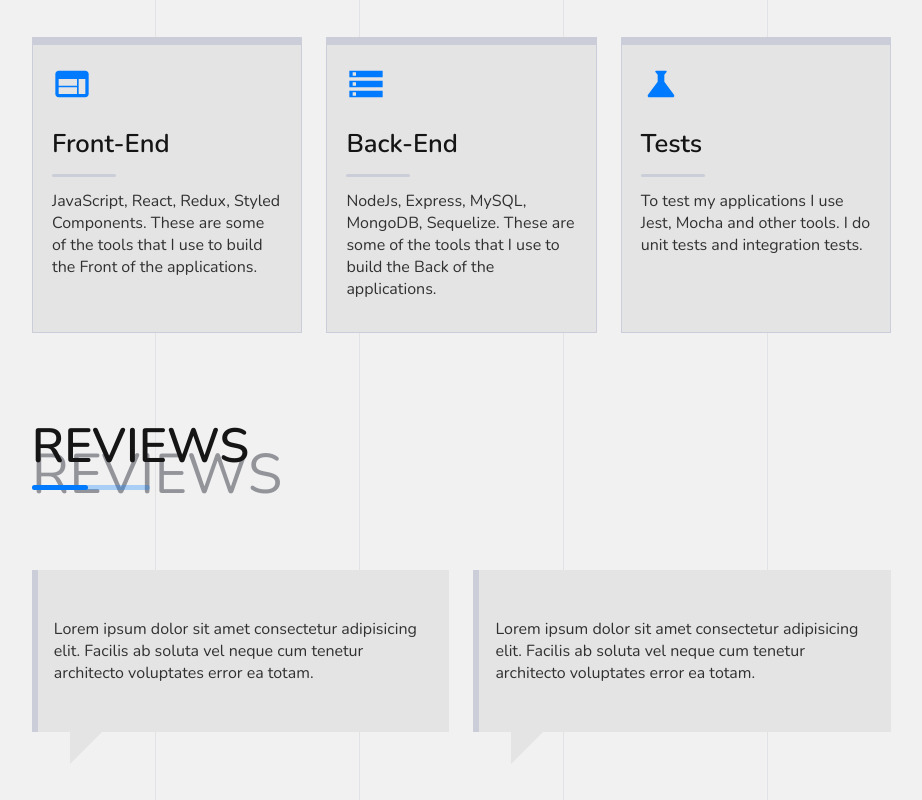
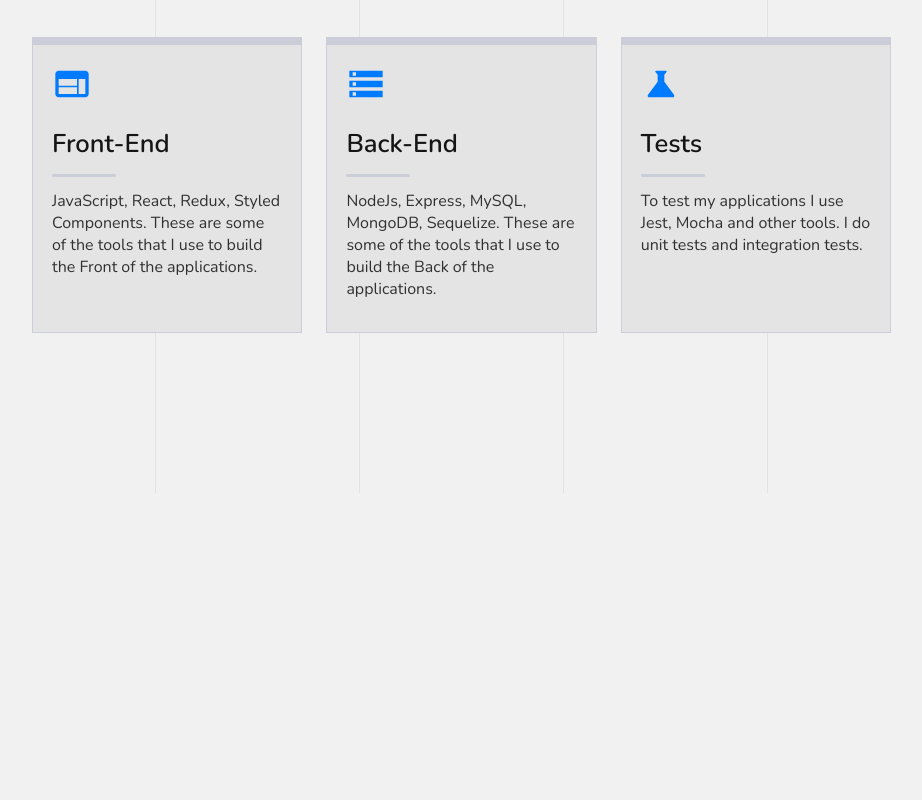
Before and after one commit to mjossany/portfolio, a React (Create React App) app: page /about in a window 1280 px wide. Shown: the part 1014-1814 px from the top of the page, without its empty margins (309-1231 px from the left). After the commit the page ends 1507 px from the top, so only its background shows below. Built offline with nearby package versions, Linux system fonts and the light colour scheme.

Commit message:
Removes ReviewSection

```diff
--- a/src/components/AboutPageComponent/AboutPageComponent.jsx
+++ b/src/components/AboutPageComponent/AboutPageComponent.jsx
@@ -17,10 +17,10 @@
   ImageSection,
   LeftContent,
   Paragraph,
-  ReviewItem,
-  ReviewItemP,
-  Reviews,
-  ReviewsSection,
+  // ReviewItem,
+  // ReviewItemP,
+  // Reviews,
+  // ReviewsSection,
   RightContent,
   ServiceCard,
   ServiceCardContainer,
@@ -159,7 +159,7 @@
             </Services>
           </InnerLayout>
         </ServicesSection>
-        <ReviewsSection>
+        {/* <ReviewsSection>
           <Title title="Reviews" span="Reviews" />
           <InnerLayout>
             <Reviews>
@@ -177,7 +177,7 @@
               </ReviewItem>
             </Reviews>
           </InnerLayout>
-        </ReviewsSection>
+        </ReviewsSection> */}
       </AboutPageContainer>
     </MainLayout>
   );
```
